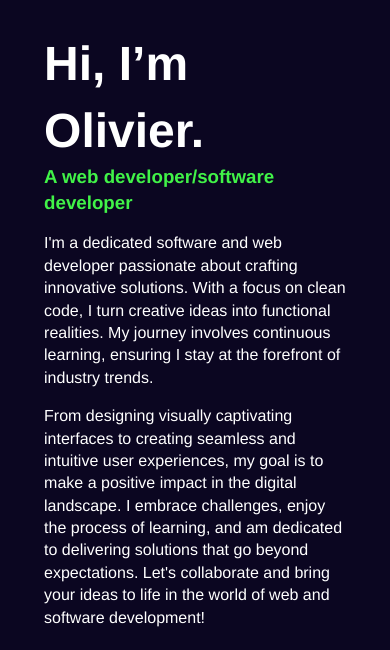
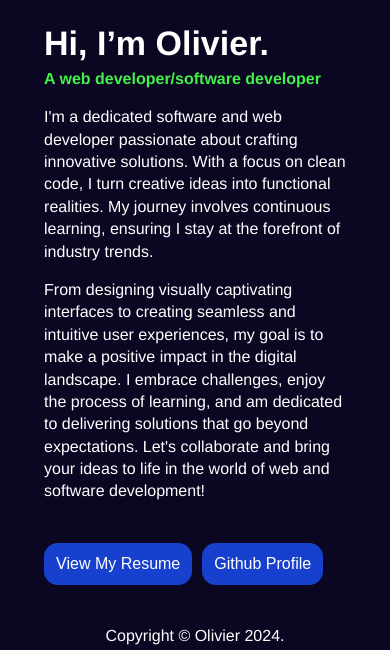
Before and after one commit to Oliviier-dev/mybrand-olivier, a plain HTML site: page UI/about.html in a window 390 px wide. Shown: the part 261-911 px from the top of the page. Drawn offline with nearby package versions, Linux system fonts and the light colour scheme.

Commit message:
Made the about page fully responsive

```diff
--- a/UI/about.css
+++ b/UI/about.css
@@ -134,6 +134,7 @@ nav > .logo{
 
 footer{
     text-align: center;
+    margin-bottom: 20px;
 }
 
 
@@ -202,3 +203,26 @@ footer{
         margin: auto;
     }
 }
+
+@media screen and (max-width: 420px){
+    .intro > h1:first-child{
+        font-size: 34px;
+        margin-bottom: 0px;
+    }
+
+    .intro > h3:nth-child(2){
+        color: #41F348;
+        margin-top: 0px;
+        margin-bottom: 16px;
+        font-size: 16px;
+    }
+
+    .buttons{
+        gap: 10px;
+    }
+
+    .buttons > button{
+        padding: 12px 12px;
+        font-size: 16px;
+    }
+}
```
